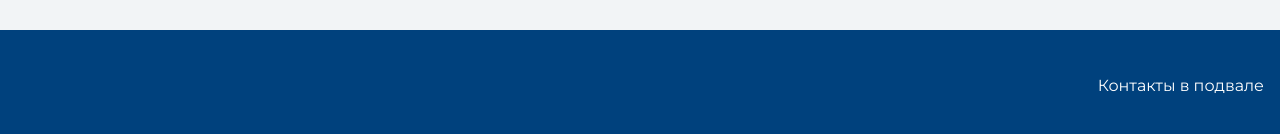
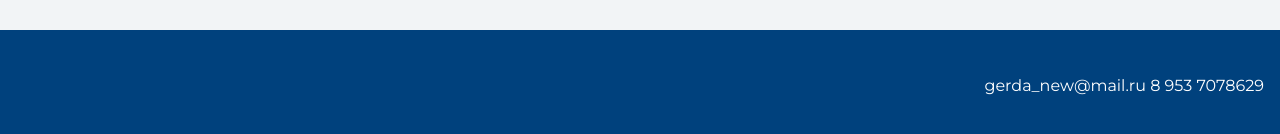
Before and after one commit to GerdaNew/my-site, a plain HTML site: page index.html in a window 1280 px wide. Shown: the part 1958-2092 px from the top of the page. Drawn offline with nearby package versions, Linux system fonts and the light colour scheme.

Commit message:
Добавляет контакты в подвал

```diff
--- a/index.html
+++ b/index.html
@@ -47,7 +47,8 @@
 
     <footer class="page-footer">
       <div class="container">
-      Контакты в подвале
+        gerda_new@mail.ru
+        8 953 7078629
       </div>
     </footer>
   </body>
```
